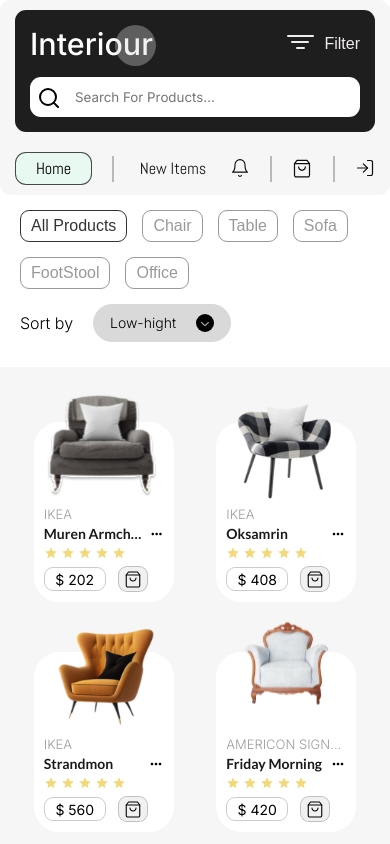
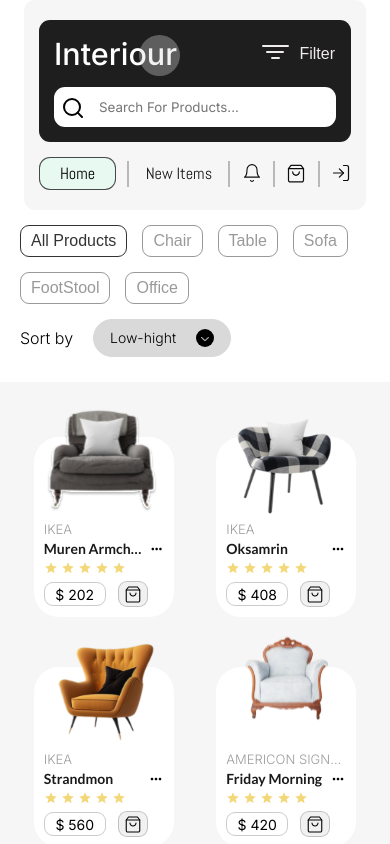
Before and after one commit to Irskaraieva/interiour, a React (Vite) app: page /interiour/products in a window 390 px wide. Shown: the top 844 px of the page. Built offline with nearby package versions, Linux system fonts and the light colour scheme; no server answers.

Commit message:
remove filter to header

```diff
--- a/src/components/bestSellers/BestSellers.jsx
+++ b/src/components/bestSellers/BestSellers.jsx
@@ -39,9 +39,9 @@ const BestSellers = () => {
                         460: { slidesPerView: 2 },
                         562: { slidesPerView: 2.5 },
                         800: { slidesPerView: 3.5 },
-                        1000: { slidesPerView: 2.5 },
-                        1200: { slidesPerView: 3 },
-                        1700: { slidesPerView: 3.5 }
+
+                        1200: { slidesPerView: 3.7 },
+                        1700: { slidesPerView: 4.5 }
                     }}
                     modules={[Navigation, Scrollbar]}
                     className="mySwiper"
--- a/src/components/filters/filters.scss
+++ b/src/components/filters/filters.scss
@@ -51,7 +51,6 @@
       background: #fff;
     }
   }
-
 
 }
 
--- a/src/components/layout/Layout.jsx
+++ b/src/components/layout/Layout.jsx
@@ -5,6 +5,7 @@ import Aside from "../aside/Aside";
 import NavBtn from "../navBtn/NavBtn";
 import Navbar from "../navBar/NavBar";
 import { CartContextProvider } from "../../context/CartContext";
+import Filters from "../filters/Filters";
 
 export default function Layout() {
 
@@ -14,8 +15,7 @@ export default function Layout() {
                 <div className="content-wrapper">
                     <CartContextProvider>
                         <GoodsProvider>
-                            <NavBtn />
-                            <Aside />
+                            {/* <NavBtn /> */}
                             <main className="main">
                                 <Navbar />
                                 <Outlet />
--- a/src/components/logo/logo.scss
+++ b/src/components/logo/logo.scss
@@ -4,8 +4,13 @@
     width: 100%;
     display: flex;
     align-items: center;
-    justify-content: center;
-    padding: 15px;
+   justify-content: end;
+    padding: 20px 50px 20px;
+    border-radius: 0px 7px 7px 0px;
+
+    @media (max-width: 1300px) {
+        padding: 20px ;
+    }
 
     @media (max-width: 1000px) {
         justify-content: flex-start;
@@ -17,15 +22,14 @@
     position: relative;
     font-family: 'Inter';
     font-weight: 500;
-    font-size: calc(42px + (70 - 42) * ((100vw - 320px) / 1400));
-    line-height: calc(60px + (120 - 60) * ((100vw - 320px) / 1400));
+    font-size: calc(36px + (60 - 36) * ((100vw - 320px) / 1400));
     color: #fff;
     z-index: 5;
 }
 
 .logo-img {
     position: absolute;
-    width: calc(70px + (100 - 70) * ((100vw - 320px) / 1400));
-    top: 10%;
+    width: calc(50px + (86 - 50) * ((100vw - 320px) / 1400));
+    top: -5%;
     right: -8px;
 }
--- a/src/components/navBar/NavBar.jsx
+++ b/src/components/navBar/NavBar.jsx
@@ -1,35 +1,39 @@
 import '../navBar/navBar.scss';
 import { NavLink } from "react-router-dom";
-import bell from './../../images/photo-content/bell.svg';
 import shoppingBag from './../../images/photo-content/shopping-bag.svg';
 import logIn from './../../images/photo-content/log-in.svg';
 import Logo from '../logo/Logo';
+import { RiMenu2Fill } from "react-icons/ri";
+import bell from '../../images/photo-content/bell.svg';
+
 import InputSearch from '../inputSearch/InputSearch';
 import { CartContext } from '../../context/CartContext';
 import { useContext, useEffect, useState } from 'react';
+import Filters from '../filters/Filters';
+import NavBtn from '../navBtn/NavBtn';
 
 function Navbar() {
 
     const { cartItems } = useContext(CartContext);
 
-    const [count, setCount ] = useState(0);
+    const [count, setCount] = useState(0);
     const isCartItems = cartItems.length > 0;
 
     useEffect(() => {
         const newTotalCount = cartItems.reduce((acc, item) => {
-          return acc + item.itemCount;
+            return acc + item.itemCount;
         }, 0);
 
         setCount(newTotalCount);
-      }, [cartItems]);
+    }, [cartItems]);
 
     return (
         <div className='nav-wrapper'>
             <nav className="nav" id="nav">
-
                 <div className='logo-mobile-container'>
                     <Logo />
                     <InputSearch />
+                    <NavBtn />
                 </div>
                 <ul className="nav-list">
                     <li>
@@ -39,9 +43,7 @@ function Navbar() {
                     </li>
                     <li><span className='vertical-line'></span></li>
                     <li><span className='new-items'> New Items</span></li>
-                    <li className='input-desktop'>
-                        <InputSearch />
-                    </li>
+                    <li><span className='vertical-line'></span></li>
                     <li><img className='bell' src={bell} alt='search-img' /></li>
                     <li><span className='vertical-line'></span></li>
                     <li>
--- a/src/components/navBar/navBar.scss
+++ b/src/components/navBar/navBar.scss
@@ -1,14 +1,22 @@
 .nav-wrapper {
   background-color: #fff;
-  padding: 15px 0px;
+  padding: 0px  0px 15px 0px;
   display: flex;
-  align-items: flex-start;
+  align-items: center;
+  text-align: center;
+  position: relative;
 
+  .logo-desktop {
+    width: 26%;
+
+    @media (max-width: 1000px) {
+      display: none;
+    }
+  }
 
   @media (max-width: 1000px) {
     padding: 0px;
   }
-
 }
 
 .shopping-bag-container {
@@ -18,7 +26,7 @@
     position: absolute;
     top: -15px;
     right: -14px;
-    background-color: rgba(189, 95, 1, 0.979);
+    background-color: rgba(189, 95, 1, 0.856);
     color: rgb(253, 253, 253);
     border-radius: 50%;
     padding: 3px 8px;
@@ -28,7 +36,7 @@
 }
 
 .nav {
-  padding: 30px;
+  padding: 20px 15px;
   border-radius: 11px;
   margin-left: 24px;
   margin-right: 24px;
@@ -37,9 +45,6 @@
   font-family: var(--font-family-abel);
   flex-grow: 1;
 
-  @media (max-width: 1000px) {
-    padding: 30px 20px;
-  }
 
   .logo-mobile-container {
     border-radius: 11px;
@@ -72,10 +77,6 @@
       margin: 0 auto;
     }
 
-    @media (min-width: 1000px) {
-      display: none;
-    }
-
     @media (max-width: 600px) {
       flex-wrap: wrap;
 
@@ -86,20 +87,12 @@
      }
   }
 
-  @media (max-width: 1400px) {
-    padding: 20px 15px;
-  }
-
-  @media (max-width: 1000px) {
-    padding: 10px 15px;
-    margin: 0;
-  }
-
   .nav-list {
     display: flex;
     flex-wrap: wrap;
     justify-content: space-between;
     align-items: center;
+    margin-top: 15px;
     gap: 30px;
 
     @media (max-width: 1400px) {
@@ -107,7 +100,6 @@
     }
 
     @media (max-width: 1000px) {
-      padding-top: 20px;
 
       .input-desktop {
         display: none;
--- a/src/components/navBtn/NavBtn.jsx
+++ b/src/components/navBtn/NavBtn.jsx
@@ -4,37 +4,23 @@ import Filters from "../filters/Filters";
 
 function NavBtn() {
     const [isActive, setIsActive] = useState(false);
-    const [windowWidth, setWindowWidth] = useState(window.innerWidth);
 
-    useEffect(() => {
-        const handleResize = () => {
-            setWindowWidth(window.innerWidth);
-        };
+    // useEffect(() => {
+    //     if (isActive) {
+    //         document.body.classList.remove("no-scroll");
+    //         setIsActive(false);
+    //     }
 
-        window.addEventListener("resize", handleResize);
-
-        return () => {
-            window.removeEventListener("resize", handleResize);
-        };
-
-    }, []);
-
-    useEffect(() => {
-        if (windowWidth >= 1000 && isActive) {
-            document.body.classList.remove("no-scroll");
-            setIsActive(false);
-        }
-
-    }, [windowWidth, isActive]);
+    // }, [isActive]);
 
     const toggleActive = () => {
         setIsActive(!isActive);
         document.body.classList.toggle("no-scroll");
     };
 
-    const btnClass = isActive && windowWidth <= 1000 ? 'nav-mob-btn active' : 'nav-mob-btn';
-    const navClass = isActive && windowWidth <= 1000 ? 'mob-nav mob-nav-active' : 'mob-nav';
-    const mobWrapperClass = isActive && windowWidth <= 1000 ? 'mob-nav-wrapper mob-nav-wrapper-open' : 'mob-nav-wrapper';
+    const btnClass = isActive  ? 'nav-mob-btn active' : 'nav-mob-btn';
+    const navClass = isActive  ? 'mob-nav mob-nav-active' : 'mob-nav';
+    const mobWrapperClass = isActive ? 'mob-nav-wrapper mob-nav-wrapper-open' : 'mob-nav-wrapper';
 
     return (
         <>
--- a/src/components/navBtn/navBtn.scss
+++ b/src/components/navBtn/navBtn.scss
@@ -6,8 +6,8 @@ button.nav-mob-btn {
   --radius: 4px;
   position: relative;
   position: absolute;
- top: 35px;
-  right: 75px;
+  top: 45px;
+  right: 100px;
   height: var(--height);
   width: var(--width);
   color: rgb(241, 236, 236);
@@ -16,18 +16,13 @@ button.nav-mob-btn {
   align-items: flex-end;
   pointer-events: all;
   z-index: 50;
-  display: none;
-
-  @media (max-width: 1000px) {
-    display: flex;
-  }
+  display: flex;
 
   .filter-mobile {
     position: absolute;
     right: -45px;
     font-size: 16px;
   }
-
 }
 
 .burger-line {
@@ -65,11 +60,10 @@ button.nav-mob-btn {
 
 .nav-mob-btn.active {
   height: 30px;
-  right: 70px;
+  right: 95px;
 
   .filter-mobile {
     right: -40px;
-
   }
 }
 
@@ -80,10 +74,10 @@ button.nav-mob-btn {
   left: 0;
   top: 0;
   width: 100%;
-  background: rgba(147, 148, 148, .97);
+  background: rgba(147, 148, 148, .7);
   pointer-events: none;
   transition: all 0.4s ease-in;
-  min-height:calc(100vh) ;
+  min-height: calc(100vh);
   display: none;
 }
 
@@ -100,7 +94,7 @@ button.nav-mob-btn {
   right: 0;
   width: 440px;
   padding: 60px 30px;
-  background-color: rgba(30, 30, 30, .7);
+  background-color: rgba(30, 30, 30, 0.94);
   align-items: center;
   pointer-events: all;
   overflow: hidden;
@@ -144,28 +138,3 @@ button.nav-mob-btn {
     }
   }
 }
-
-.mob-socials {
-  display: flex;
-  gap: 30px;
-  flex-direction: row;
-  justify-content: center;
-  align-items: center;
-  position: absolute;
-  bottom: 4%;
-  left: 0;
-  right: 0;
-  margin: 0 auto;
-
-  img {
-    height: 20px;
-    width: auto;
-    transition: 0.3s;
-    opacity: 1;
-  }
-
-  a:hover img {
-    animation: jumpingImg 0.6s ease-in-out;
-    opacity: 0.6;
-  }
-}
--- a/src/components/offersSwiper/OffersSwiper.jsx
+++ b/src/components/offersSwiper/OffersSwiper.jsx
@@ -34,6 +34,12 @@ const OffersSwiper = () => {
                     },
                     700: {
                         slidesPerView: 2
+                    },
+                    1000: {
+                        slidesPerView: 2.5
+                    },
+                    1400: {
+                        slidesPerView: 3
                     }
                 }}
                 modules={[Navigation]}
--- a/src/pages/productsList/ProductsList.jsx
+++ b/src/pages/productsList/ProductsList.jsx
@@ -2,6 +2,7 @@ import '../productsList/productsList.scss';
 import { useGoods } from '../../context/GodsContext';
 import Card from '../../components/bestSellers/Card/Card';
 import ButtonsGroup from '../../components/buttons-group/ButtonsGroup';
+import Aside from '../../components/aside/Aside';
 
 const ProductsList = () => {
 
```
